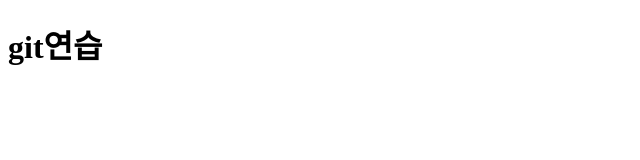
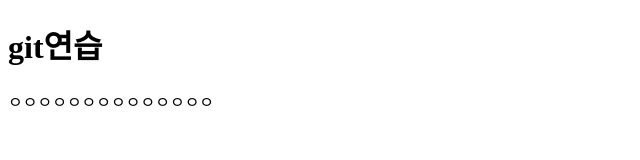
Before and after one commit to LaLaLaOpera/LaLaLaOpera, a plain HTML site: page index.html in a window 1280 px wide. Shown: the whole page, without its empty margins (0-640 px from the left). Drawn offline with Linux system fonts and the light colour scheme.

Commit message:
second commit

```diff
--- a/index.html
+++ b/index.html
@@ -8,5 +8,6 @@
 </head>
 <body>
     <h1>git연습</h1>
+    <p>ㅇㅇㅇㅇㅇㅇㅇㅇㅇㅇㅇㅇㅇㅇ</p>
 </body>
 </html>
```
